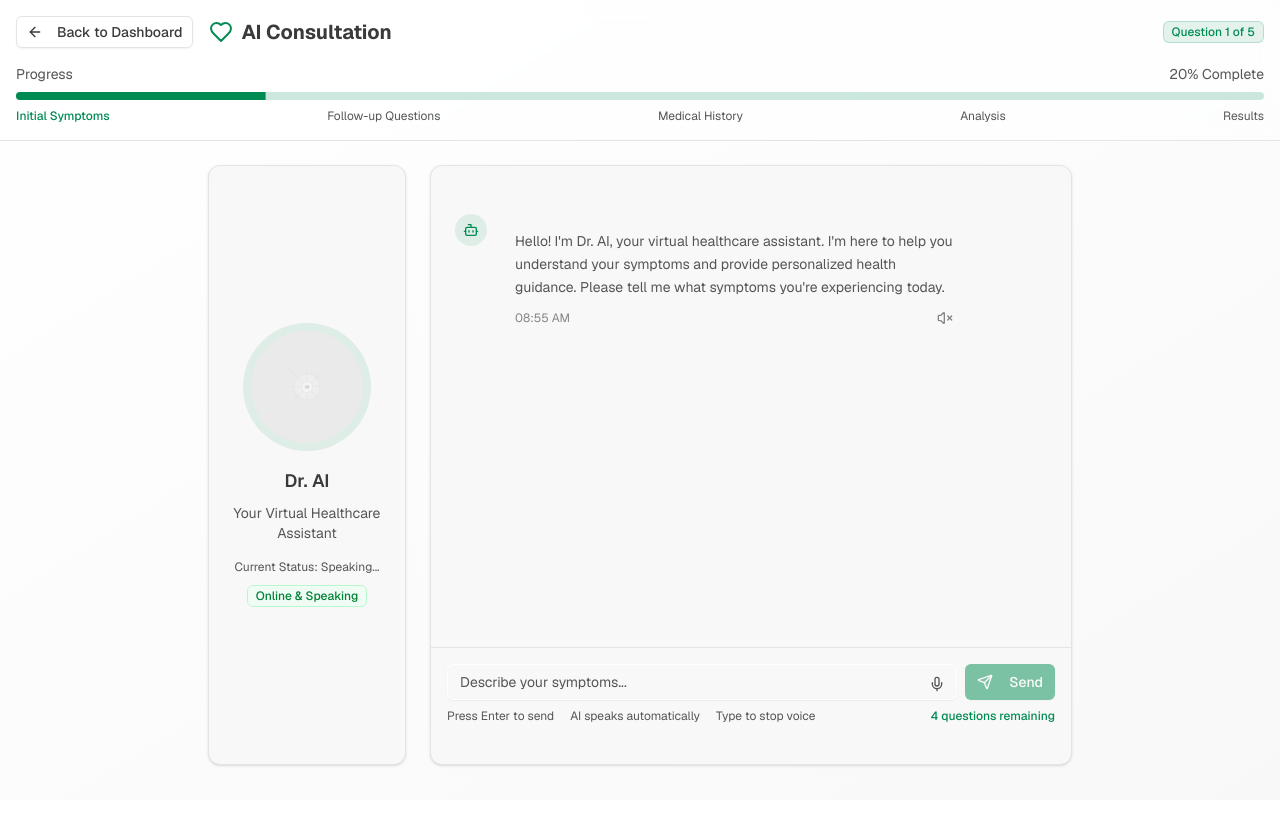
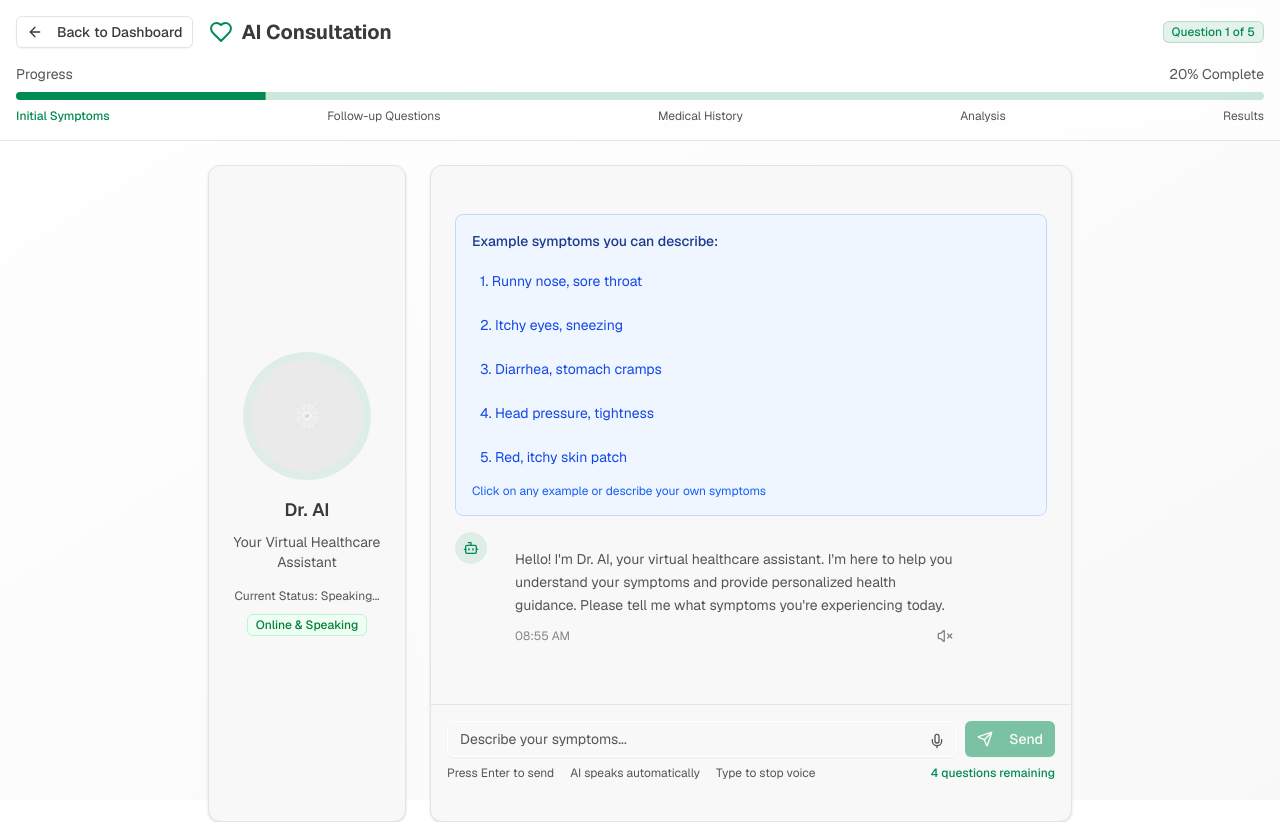
Before and after one commit to Jeevalakshmi-S/virtual-ai-clinician, a Next.js app: page /consultation in a window 1280 px wide. Before the commit the page ends 800 px from the top, so only its background shows below. Built offline with nearby package versions, Linux system fonts and the light colour scheme.

Commit message:
feat: add example symptom groups to consultation chat
Include symptom examples to guide user input during consultation.

#VERCEL_SKIP

Co-authored-by: Jeevalakshmi S <202421775+Jeevalakshmi-S@users.noreply.github.com>

```diff
--- a/app/consultation/page.tsx
+++ b/app/consultation/page.tsx
@@ -195,9 +195,18 @@ export default function ConsultationPage() {
   const [isListening, setIsListening] = useState(false)
   const [isSpeaking, setIsSpeaking] = useState(false)
   const [isTyping, setIsTyping] = useState(false)
+  const [showExamples, setShowExamples] = useState(true)
   const messagesEndRef = useRef<HTMLDivElement>(null)
   const { toast } = useToast()
   const router = useRouter()
+
+  const exampleSymptoms = [
+    "Runny nose, sore throat",
+    "Itchy eyes, sneezing",
+    "Diarrhea, stomach cramps",
+    "Head pressure, tightness",
+    "Red, itchy skin patch",
+  ]
 
   const scrollToBottom = () => {
     messagesEndRef.current?.scrollIntoView({ behavior: "smooth" })
@@ -237,6 +246,10 @@ export default function ConsultationPage() {
     if (isSpeaking) {
       window.speechSynthesis.cancel()
       setIsSpeaking(false)
+    }
+
+    if (showExamples) {
+      setShowExamples(false)
     }
 
     const userMessage: Message = {
@@ -349,6 +362,11 @@ Thank you for using our AI consultation service. Take care of your health! 🌟`
     }
   }
 
+  const handleExampleClick = (example: string) => {
+    setInputMessage(example)
+    setShowExamples(false)
+  }
+
   const progressPercentage = ((currentStep + 1) / consultationSteps.length) * 100
 
   return (
@@ -433,6 +451,24 @@ Thank you for using our AI consultation service. Take care of your health! 🌟`
               <CardContent className="flex-1 p-0 flex flex-col">
                 {/* Messages */}
                 <div className="flex-1 overflow-y-auto p-6 space-y-4">
+                  {showExamples && questionCount === 0 && (
+                    <div className="bg-blue-50 border border-blue-200 rounded-lg p-4 mb-4">
+                      <h4 className="text-sm font-medium text-blue-900 mb-3">Example symptoms you can describe:</h4>
+                      <div className="grid grid-cols-1 gap-2">
+                        {exampleSymptoms.map((example, index) => (
+                          <button
+                            key={index}
+                            onClick={() => handleExampleClick(example)}
+                            className="text-left text-sm text-blue-700 hover:text-blue-900 hover:bg-blue-100 p-2 rounded transition-colors"
+                          >
+                            {index + 1}. {example}
+                          </button>
+                        ))}
+                      </div>
+                      <p className="text-xs text-blue-600 mt-2">Click on any example or describe your own symptoms</p>
+                    </div>
+                  )}
+
                   {messages.map((message) => (
                     <div
                       key={message.id}
```
Also changed, not shown: 1 other file (tests, documents, lock files or other folders).
